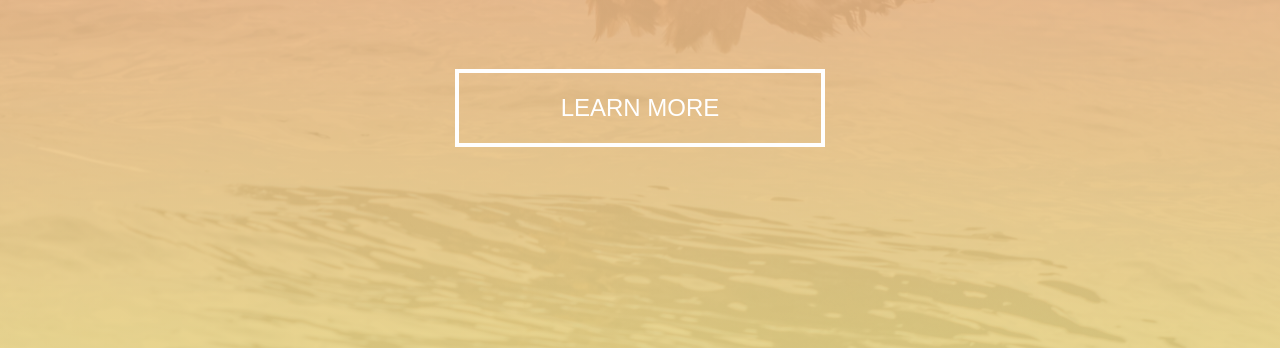
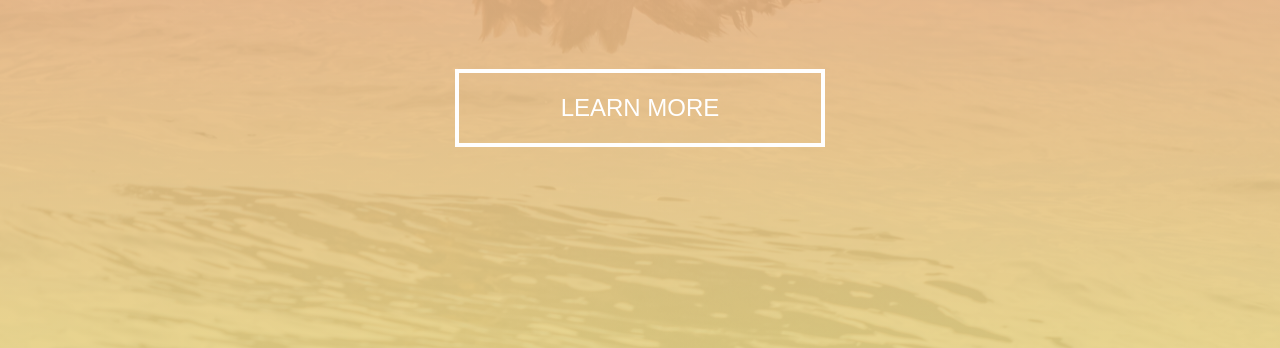
Before and after one commit to AndrewHelix/Adaptive-Landing-TeachMeSkills, a plain HTML site: page index.html in a window 1280 px wide. Shown: the part 674-1022 px from the top of the page. Drawn offline with Linux system fonts and the light colour scheme.

Commit message:
fix bacground picture

```diff
--- a/style.css
+++ b/style.css
@@ -63,7 +63,7 @@ button:focus {
 
 /*===== Header =====*/
 .header {
-  background: linear-gradient(360deg, rgba(237, 215, 137, 0.9) 0%, rgba(233, 130, 131, 0.9) 100%), url(./assets/img/header.jpg) 0 0 / cover no-repeat;
+  background: linear-gradient(360deg, rgba(237, 215, 137, 0.9) 0%, rgba(233, 130, 131, 0.9) 100%), url(./assets/img/header.jpg) center / cover no-repeat;
   padding-bottom: 201px;
 }
 
```
